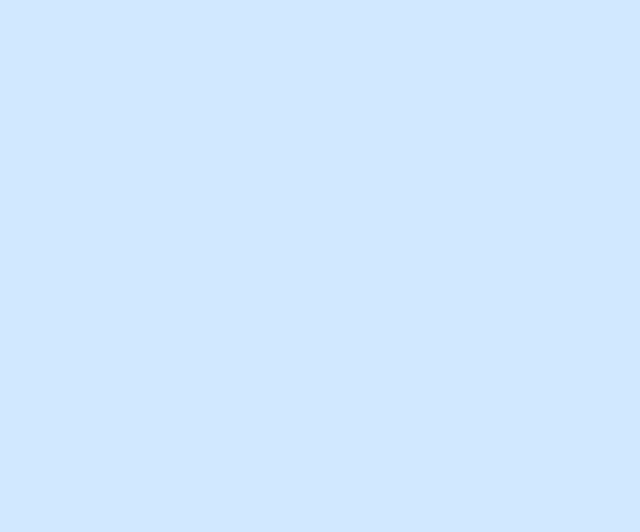
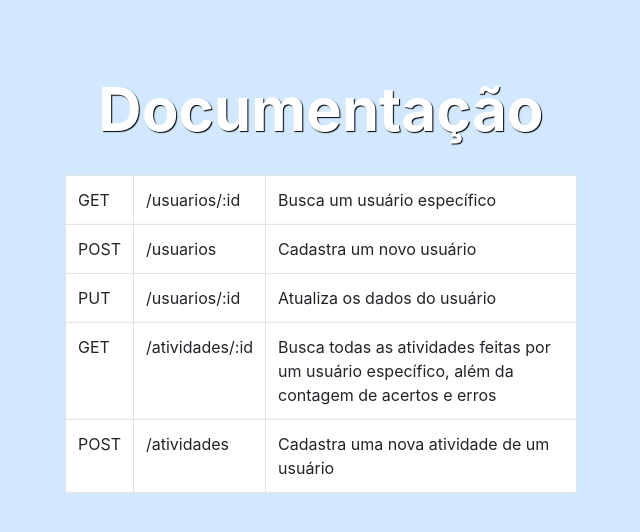
Before and after one commit to VinnenLM/projeto-react-node, a React (Create React App) app in the folder frontend/: page /documentacao in a window 1280 px wide. Before the commit this address had no page. Shown: the top 532 px of the page, without its empty margins (319-959 px from the left). Built offline with nearby package versions, Linux system fonts and the light colour scheme.

Commit message:
Adicionada página de documentação

```diff
--- a/frontend/public/index.html
+++ b/frontend/public/index.html
@@ -24,7 +24,7 @@
       work correctly both with client-side routing and a non-root public URL.
       Learn how to configure a non-root public URL by running `npm run build`.
     -->
-  <title>React App</title>
+  <title>Projeto Web 2</title>
 </head>
 
 <body>
--- a/frontend/src/App.js
+++ b/frontend/src/App.js
@@ -2,6 +2,7 @@ import { BrowserRouter, Route, Routes } from 'react-router-dom';
 import Alterar from './pages/alteracao';
 import Cadastro from './pages/cadastro';
 import Desempenho from './pages/desempenho';
+import Documentacao from './pages/documentacao';
 import Historico from './pages/historico';
 import Login from './pages/login';
 import Recurso from './pages/recurso';
@@ -17,6 +18,7 @@ function App() {
         <Route exact path='/recurso' element={<Recurso />} />
         <Route exact path='/desempenho' element={<Desempenho />} />
         <Route exact path='/historico/:idUsuario' element={<Historico />} />
+        <Route exact path='/documentacao' element={<Documentacao />} />
       </Routes>
     </BrowserRouter>
   );
--- /dev/null
+++ b/frontend/src/pages/documentacao/index.js
@@ -0,0 +1,46 @@
+import './style.css'
+
+export default function Documentacao() {
+
+    return (
+        <div className="cadastro">
+
+            <div className='titulo'>
+                <h1>Documentação</h1>
+            </div>
+
+            <div className="containerUsuarios">
+                <table className="table table-bordered">
+                    <tbody>
+                        <tr>
+                            <td>GET</td>
+                            <td>/usuarios/:id</td>
+                            <td>Busca um usuário específico</td>
+                        </tr>
+                        <tr>
+                            <td>POST</td>
+                            <td>/usuarios</td>
+                            <td>Cadastra um novo usuário</td>
+                        </tr>
+                        <tr>
+                            <td>PUT</td>
+                            <td>/usuarios/:id</td>
+                            <td>Atualiza os dados do usuário</td>
+                        </tr>
+                        <tr>
+                            <td>GET</td>
+                            <td>/atividades/:id</td>
+                            <td>Busca todas as atividades feitas por um usuário específico, além da contagem de acertos e erros</td>
+                        </tr>
+                        <tr>
+                            <td>POST</td>
+                            <td>/atividades</td>
+                            <td>Cadastra uma nova atividade de um usuário</td>
+                        </tr>
+                    </tbody>
+                </table>
+            </div>
+
+        </div>
+    )
+}
--- /dev/null
+++ b/frontend/src/pages/documentacao/style.css
@@ -0,0 +1,15 @@
+.containerUsuarios {
+    width: 40%;
+    margin: 0 auto;
+}
+
+.list-group-item {
+    display: flex;
+    width: 100%;
+    justify-content: space-between;
+}
+
+.list-group-item p {
+    margin: 0 10px;
+    line-height: 35px;
+}
```
